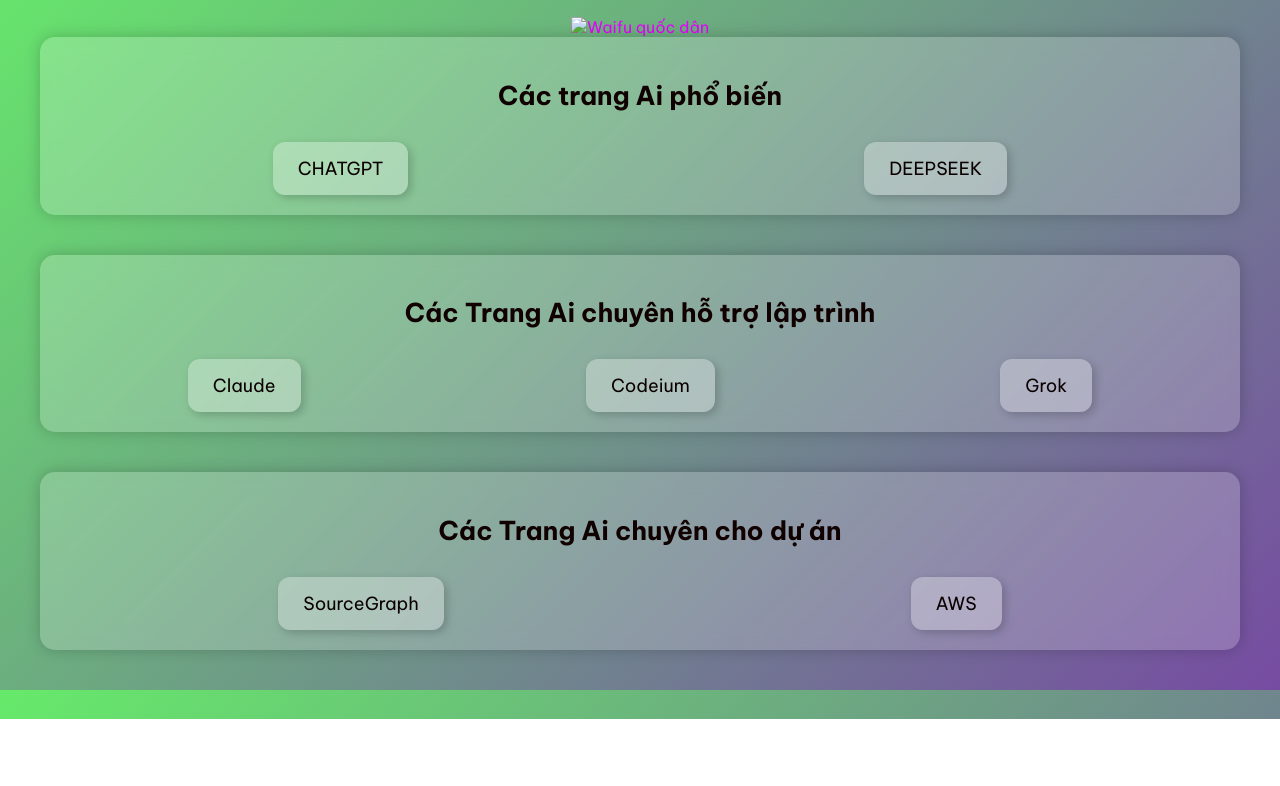
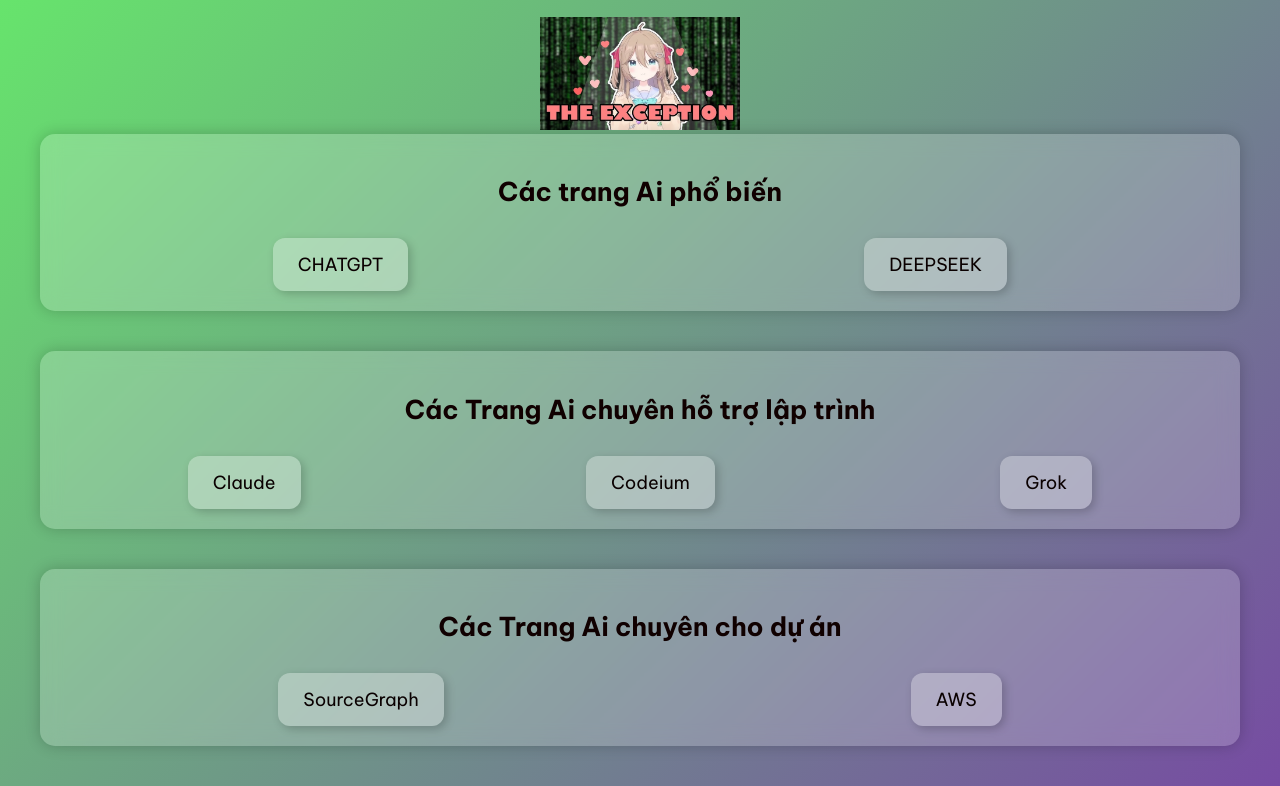
Before and after one commit to Bill-dev-it/Study_resources, a plain HTML site: page Ai.html in a window 1280 px wide. Shown: the part 81-867 px from the top of the page. Before the commit the page ends 800 px from the top, so only its background shows below. Drawn offline with Linux system fonts and the light colour scheme.

Commit message:
Update Ai.html

```diff
--- a/Ai.html
+++ b/Ai.html
@@ -92,7 +92,7 @@
 <body>
     <div class="header">CÁC CÔNG CỤ AI PHỔ BIẾN</div>
     <div class="container">
-        <img src ="/images/AiVtuber.jpg" width="200px" alt="Waifu quốc dân" title="Neuro_Sama" style="color: rgb(230, 0, 255)">
+        <img src ="AiVtuber.jpg" width="200px" alt="Waifu quốc dân" title="Neuro_Sama" style="color: rgb(230, 0, 255)">
         <div class="category">
             <h2>Các trang Ai phổ biến</h2>
             <div class="button-container">
```
